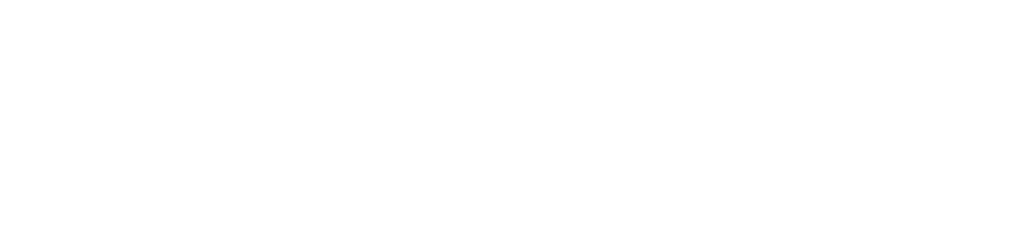
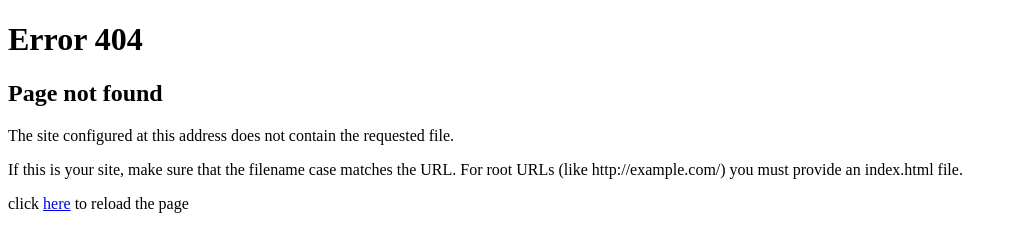
Before and after one commit to Manveru-Ainu/SistemaOseo, a plain HTML site: page page404.html in a window 1280 px wide. Shown: the whole page, without its empty margins (0-1017 px from the left). Drawn offline with Linux system fonts and the light colour scheme.

Commit message:
se agrega informacion para page 404

```diff
--- a/page404.html
+++ b/page404.html
@@ -7,6 +7,20 @@
     <title>Document</title>
 </head>
 <body>
-
+    <header><h1> Error 404 </h1></header>
+    <nav> <h2>Page not found</h2></nav>
+    <div>
+    <p>
+        The site configured at this address does not contain the requested file.
+    </p>
+    </div>
+    <div>
+        <p> If this is your site, make sure that the filename case matches the URL.
+For root URLs (like http://example.com/) you must provide an index.html file.
+</p>
+</div>
+    <footer>
+        click <a href ="/principal.html">here</a> to reload the page
+    </footer>
 </body>
 </html>
```
